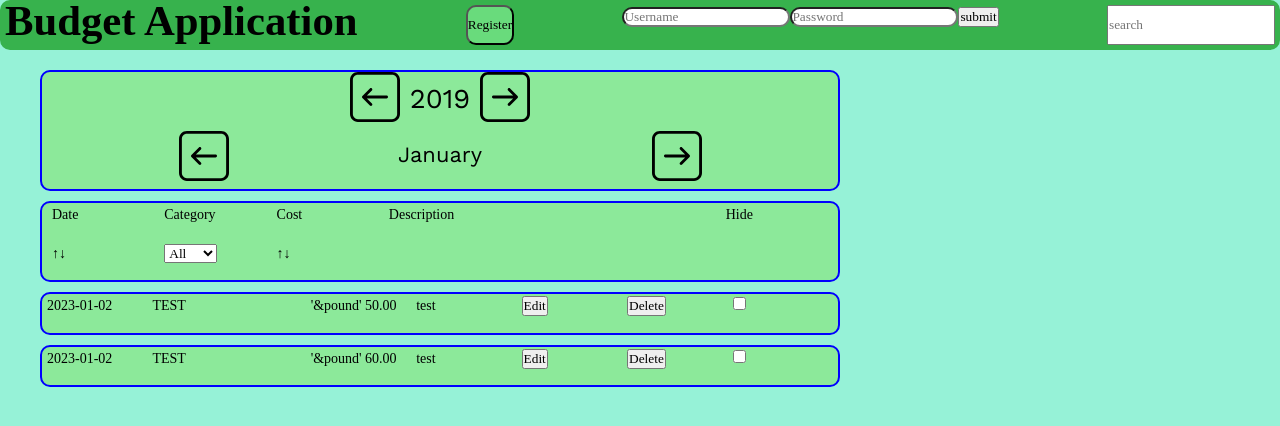
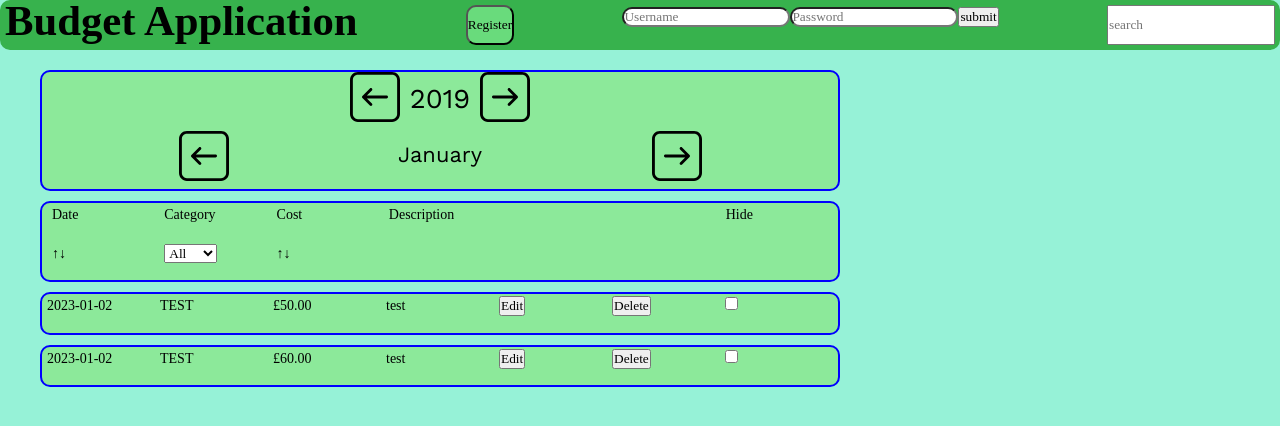
Before and after one commit to RavinderSian/ReactExpenses, a React (Create React App) app in the folder react-expenses-app/: page / in a window 1280 px wide. Shown: the top 426 px of the page. Built offline with nearby package versions, Linux system fonts and the light colour scheme.

Commit message:
clean up expense area

```diff
--- a/react-expenses-app/src/Components/Expense/Expense.js
+++ b/react-expenses-app/src/Components/Expense/Expense.js
@@ -6,7 +6,7 @@ const Expense = (props) => {
     <div className={classes["budget-list"]}>
       <p>{props.purchaseDate}</p>
       <p>{props.category}</p>
-      <p>{`'&pound' ${props.amount.toFixed(2)}`}</p>
+      <p>{`${String.fromCharCode(163)}${props.amount.toFixed(2)}`}</p>
       <p>{props.description}</p>
       <a className={classes["edit-expense-link"]}>
         <button className={classes["edit-expense-btn"]}>Edit</button>
--- a/react-expenses-app/src/Components/Expense/Expense.module.css
+++ b/react-expenses-app/src/Components/Expense/Expense.module.css
@@ -21,7 +21,7 @@
   border: 2px solid blue;
   border-radius: 10px;
   background-color: #8ce99a;
-  grid-template-columns: 1fr 1.5fr 1fr 1fr 1fr 1fr 1fr;
+  grid-template-columns: 1fr 1fr 1fr 1fr 1fr 1fr 1fr;
   margin-bottom: 10px;
 }
 
```
